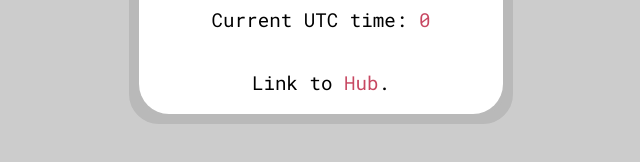
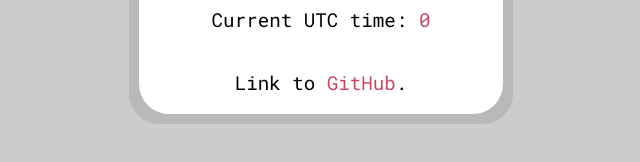
Before and after one commit to Ibifubara/HNGxProfile_Card, a plain HTML site: page index.html in a window 1280 px wide. Shown: the part 590-752 px from the top of the page, 319-959 px from the left. Drawn offline with Linux system fonts and the light colour scheme.

Commit message:
Update index.html

```diff
--- a/index.html
+++ b/index.html
@@ -22,7 +22,7 @@
 
         <div class="card-footer">
           <div class="footer-text">
-            Link to <a href="https://github.com/Ibifubara/HNGxProfile_Card" data-testid="githubURL">Hub</a>.
+            Link to <a href="https://github.com/Ibifubara/HNGxProfile_Card" data-testid="githubURL">GitHub</a>.
           </div>
         </div>
       </div>
```
